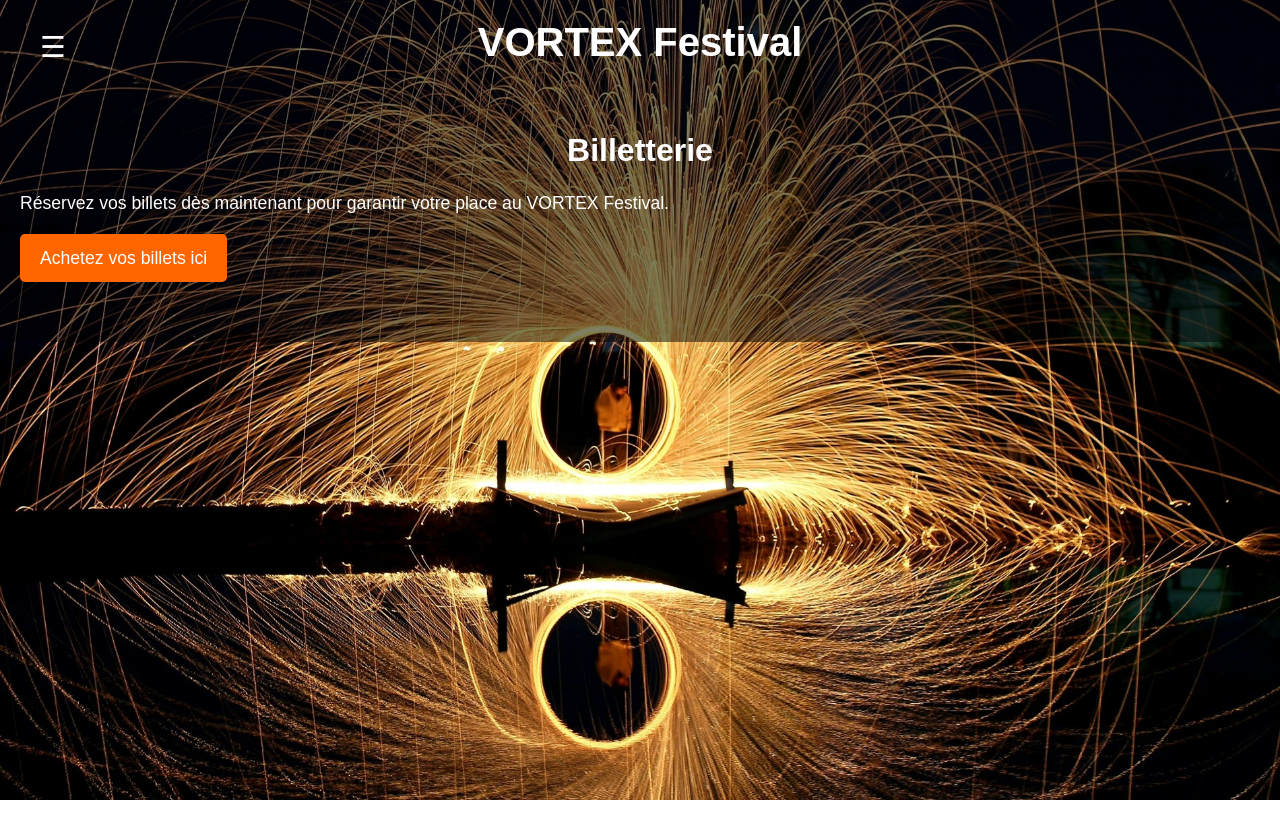
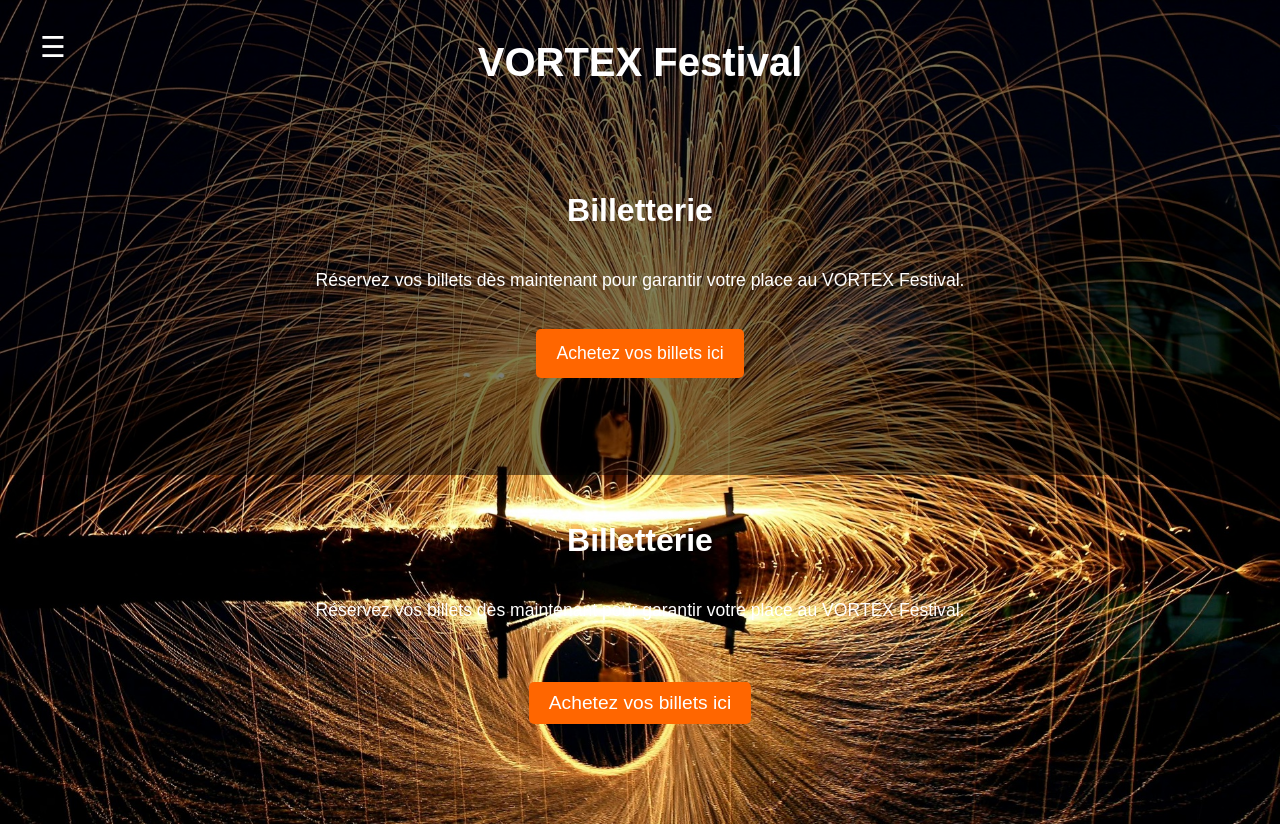
Before and after one commit to Hachiman05/vortex-festival, a plain HTML site: page billetterie.html in a window 1280 px wide. Before the commit the page ends 800 px from the top, so only its background shows below. Drawn offline with Linux system fonts and the light colour scheme.

Commit message:
update 1.0215

```diff
--- a/billetterie.html
+++ b/billetterie.html
@@ -41,6 +41,13 @@
             <p><a href="billetterie.html">Achetez vos billets ici</a></p>
         </section>
     </div>
+<section id="billetterie">
+    <h2>Billetterie</h2>
+    <p>Réservez vos billets dès maintenant pour garantir votre place au VORTEX Festival.</p>
+    <div class="billetterie-container">
+        <a href="billetterie.html" class="billetterie-button">Achetez vos billets ici</a>
+    </div>
+</section>
 
     <script src="scripts.js"></script>
 </body>
--- a/styles.css
+++ b/styles.css
@@ -140,3 +140,43 @@ form textarea {
 #billetterie a:hover {
     background-color: #ff3300;
 }
+/* Centrer les titres des sections */
+section h2 {
+    text-align: center;
+}
+
+/* Centrer le contenu des sections */
+section {
+    display: flex;
+    flex-direction: column;
+    align-items: center;
+    justify-content: center;
+    text-align: center;
+    padding: 20px;
+}
+
+/* Centrer le titre principal (VORTEX Festival) */
+header h1 {
+    text-align: center;
+    margin: 0;
+    padding: 20px;
+}
+
+.billetterie-button {
+    display: inline-block;
+    padding: 10px 20px;
+    margin: 20px 0;
+    font-size: 1.2em;
+    color: #fff;
+    background-color: #ff6b6b;
+    border: none;
+    border-radius: 5px;
+    text-align: center;
+    cursor: pointer;
+}
+
+.billetterie-container {
+    display: flex;
+    justify-content: center;
+    margin: 20px 0;
+}
```
